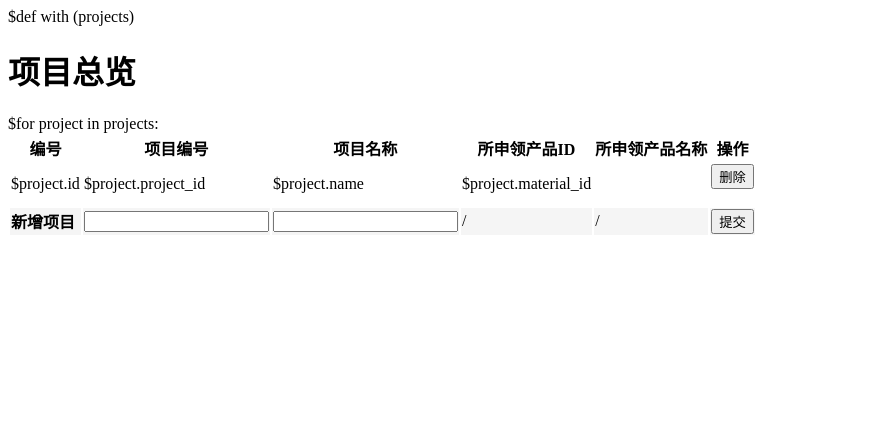
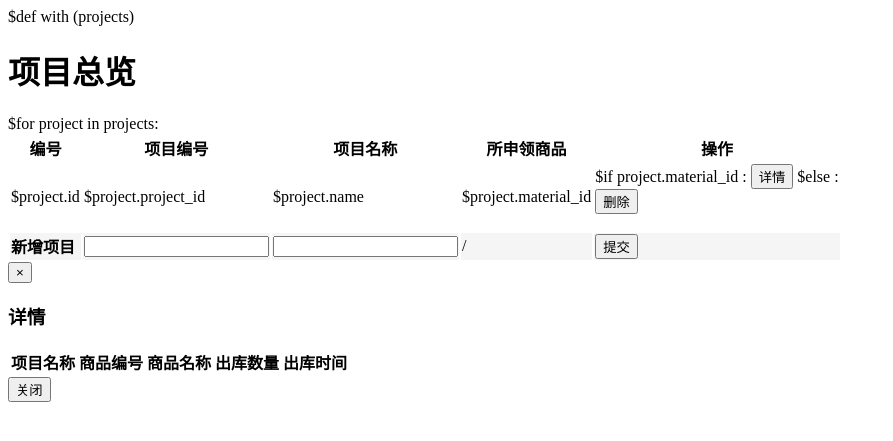
Before and after one commit to xuhuimin-9/kh_erp, a Python web app: template templates/project.html in a window 1280 px wide. Shown: the top 441 px of the page, without its empty margins (0-893 px from the left). Run offline with Jinja, Linux system fonts and the light colour scheme; the template is opened without the code that fills it, so the values that code supplies are empty.

Commit message:
项目模块增加项目所出库的信息功能

```diff
--- a/templates/project.html
+++ b/templates/project.html
@@ -17,8 +17,7 @@ $def with (projects)
 								<th>编号</th>
 								<th>项目编号</th>
 								<th>项目名称</th>
-								<th>所申领产品ID</th>
-								<th>所申领产品名称</th>
+								<th>所申领商品</th>
 								<th>操作</th>
 							</tr>
 						</thead>
@@ -26,21 +25,24 @@ $def with (projects)
 							$for project in projects:
 								<tr>
 									<td>$project.id</td>
-									<td>$project.project_id</td>
-									<td>$project.name</td>
-									<td>$project.material_id</td>
-									<td></td>
+									<td class="projectId">$project.project_id</td>
+									<td class="projectName">$project.name</td>
+									<td class="materialId">$project.material_id</td>
 									<td>
-										<form action="/deleteProject/$project.id" method="post" onsubmit="return confirm('是否确认删除吗？');">
-											<input type="submit" class="btn btn-warning" value="删除"/>
-										</form>
+										$if project.material_id :
+											<button class="btn btn-success" data-toggle="modal" data-toggle='modal' data-target='#projectDetails' onclick="getDetails(this)" data-target="#projectDetails">详情</button>
+
+										$else :
+											<form action="/deleteProject/$project.id" method="post" onsubmit="return confirm('是否确认删除吗？');">
+												<input type="submit" class="btn btn-warning" value="删除"/>
+											</form>
+
 									</td>
 								</tr>
 							<tr bgcolor="#F5F5F5">
 								<td style="font-weight: bold;">新增项目</td>
 								<td><input id="project_number" type="text"></td>
 								<td><input id="project_name" type="text"></td>
-								<td>/</td>
 								<td>/</td>
 								<td><button type="button" class="btn btn-primary " onclick="NewProject()">提交</button></td>
 							</tr>
@@ -62,6 +64,42 @@ $def with (projects)
 			<!-- </div> -->
 		</div>
 	</div>
+
+	<!-- 项目详情模态框（Modal） -->
+	<div class="modal fade" id="projectDetails" tabindex="-1" role="dialog" aria-labelledby="myModalLabel" aria-hidden="true">
+		<div class="modal-dialog modal-lg">
+			<div class="modal-content">
+				<div class="modal-header">
+					<button type="button" class="close" data-dismiss="modal" aria-hidden="true">
+						&times;
+					</button>
+					<h3 class="modal-title" id="materialTitle">详情</h3>
+				</div>
+				<div class="modal-body">
+					<table class="table table-striped">
+						<thead>
+							<tr>
+								<th>项目名称</th>
+								<th>商品编号</th>
+								<th>商品名称</th>
+								<th>出库数量</th>
+								<th>出库时间</th>
+							</tr>
+						</thead>
+						<tbody id="detailsTable">
+
+
+						</tbody>
+					</table>
+				</div>
+				<div class="modal-footer">
+					<button type="button" class="btn btn-default" data-dismiss="modal">关闭
+					</button>
+				</div>
+			</div><!-- /.modal-content -->
+		</div><!-- /.modal -->
+	</div>
+
 </div>
 
 
@@ -85,4 +123,47 @@ $def with (projects)
 		}
 	}
 
+	function getDetails(val){
+
+		var id=$$(val).parent().parent().find(".projectId").text();
+		var name=$$(val).parent().parent().find(".projectName").text();
+		var materialId=$$(val).parent().parent().find(".materialId").text();
+
+		var tableDetails = document.getElementById("detailsTable");
+		var info = materialId.split(';');
+
+		//模态框
+		while (tableDetails.hasChildNodes()) {
+		  tableDetails.removeChild(tableDetails.lastChild);
+		}
+
+		var number = info.length;
+
+		for(var i = 0 ; i < number - 1 ; i++ )
+		{
+			var tr = tableDetails.insertRow(-1);
+
+			var material = info[i].split(' ');
+
+			//var material = materialId.split(' ');
+
+			var tdProjectName = tr.insertCell(-1);
+			tdProjectName.innerHTML = name;
+
+			var tdMaterialId = tr.insertCell(-1);
+			tdMaterialId.innerHTML = material[0];
+
+			var tdMaterialName = tr.insertCell(-1);
+			tdMaterialName.innerHTML = material[1];
+
+			var tdCount = tr.insertCell(-1);
+			tdCount.innerHTML = material[2];
+
+			var tdInTime = tr.insertCell(-1);
+			tdInTime.innerHTML = material[3];
+
+		}
+
+	}
+
 </script>
```
